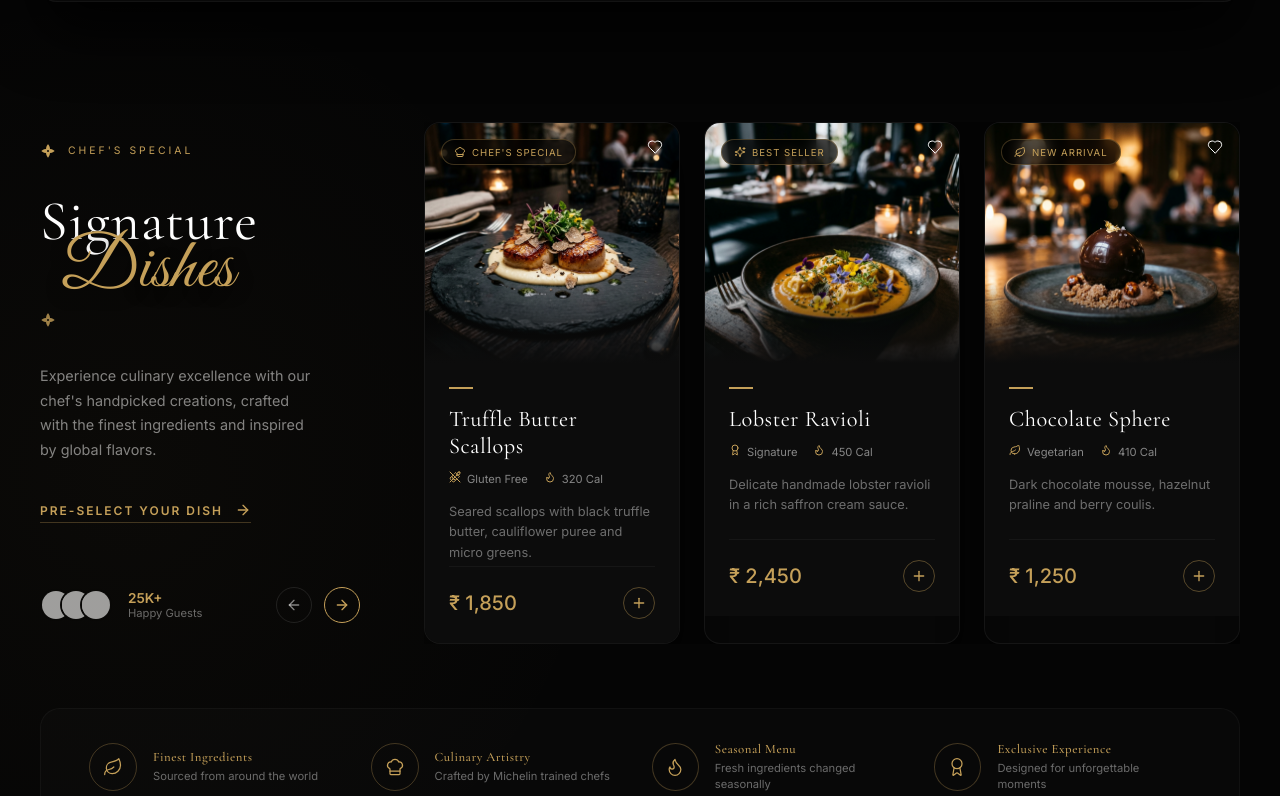
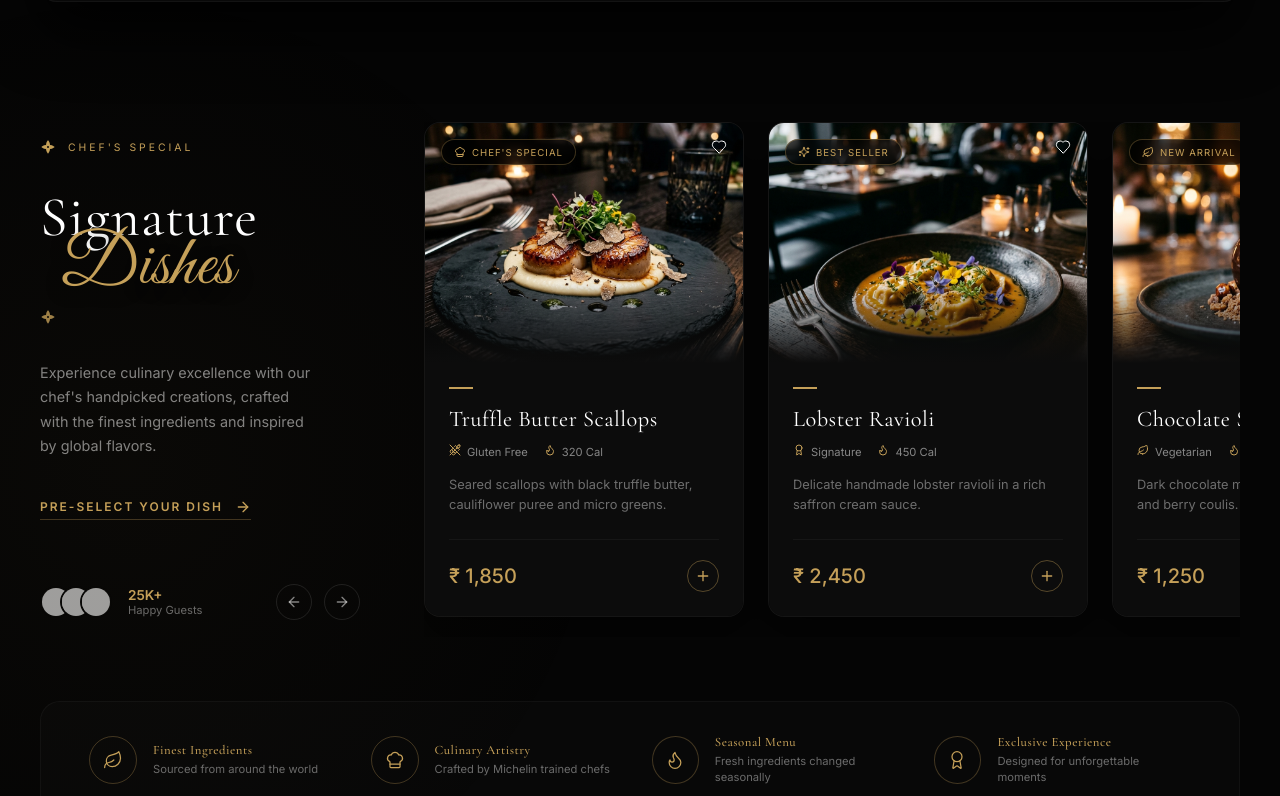
Before and after one commit to rahul4172/Savora, a React (Vite) app: page / in a window 1280 px wide. Shown: the part 944-1740 px from the top of the page. Built offline with nearby package versions, Linux system fonts and the light colour scheme; grey boxes are pictures that could not be loaded.

Commit message:
Replace Framer Motion drag with native touch scroll for Specialties

```diff
--- a/src/components/SpecialtiesSection.module.css
+++ b/src/components/SpecialtiesSection.module.css
@@ -181,19 +181,25 @@
 
 /* Right Column - Cards */
 .carouselWrapper {
-  overflow: hidden;
+  overflow-x: auto;
+  overflow-y: hidden;
   width: 100%;
+  scrollbar-width: none;
+  -webkit-overflow-scrolling: touch;
+  scroll-snap-type: x mandatory;
+  padding-bottom: 20px;
 }
+.carouselWrapper::-webkit-scrollbar { display: none; }
 
 .rightCol {
   display: flex;
   gap: 24px;
-  width: 100%; /* For relative width calc */
+  width: max-content;
 }
 
 .dishCard {
-  /* Exactly 1/3 of the container width minus the gap */
-  flex: 0 0 calc((100% - 48px) / 3);
+  flex: 0 0 320px;
+  scroll-snap-align: start;
   background: rgba(12, 12, 12, 0.4);
   border: 1px solid rgba(255, 255, 255, 0.06);
   border-radius: 16px;
--- a/src/components/SpecialtiesSection.tsx
+++ b/src/components/SpecialtiesSection.tsx
@@ -1,5 +1,5 @@
-import { useState } from 'react';
-import { motion } from 'framer-motion';
+import { useState, useRef } from 'react';
+import { motion, useScroll } from 'framer-motion';
 import { Link } from 'react-router-dom';
 import styles from './SpecialtiesSection.module.css';
 import { ArrowRight, ArrowLeft, Heart, Flame, WheatOff, Leaf, ChefHat, Award, Plus, Sparkles } from 'lucide-react';
@@ -111,14 +111,18 @@ const features = [
 ];
 
 export default function SpecialtiesSection() {
-  const [currentIndex, setCurrentIndex] = useState(0);
-  const maxIndex = Math.max(0, dishes.length - 3);
+  const containerRef = useRef<HTMLDivElement>(null);
+  const carouselRef = useRef<HTMLDivElement>(null);
 
-  const nextSlide = () => setCurrentIndex(prev => Math.min(prev + 1, maxIndex));
-  const prevSlide = () => setCurrentIndex(prev => Math.max(prev - 1, 0));
+  const scrollContainer = (direction: 'left' | 'right') => {
+    if (carouselRef.current) {
+      const scrollAmount = direction === 'left' ? -350 : 350;
+      carouselRef.current.scrollBy({ left: scrollAmount, behavior: 'smooth' });
+    }
+  };
 
   return (
-    <section className={styles.section}>
+    <section className={styles.section} ref={containerRef}>
       {/* Background Floral Overlay (simulated with large faint script or gradient) */}
       <div className={styles.bgGlow}></div>
 
@@ -154,8 +158,7 @@ export default function SpecialtiesSection() {
             <Link to="/menu" className={styles.linkMenu}>
               PRE-SELECT YOUR DISH <ArrowRight size={16} />
             </Link>
-
-            <div className={styles.socialAndNav}>
+             <div className={styles.socialAndNav}>
               <div className={styles.socialProof}>
                 <div className={styles.avatars}>
                   <img src="https://images.unsplash.com/photo-1534528741775-53994a69daeb?q=80&w=100&auto=format&fit=crop" alt="Guest" />
@@ -170,14 +173,14 @@ export default function SpecialtiesSection() {
 
               <div className={styles.navControls}>
                 <button
-                  className={currentIndex === 0 ? styles.navBtn : styles.navBtnActive}
-                  onClick={prevSlide}
+                  className={styles.navBtn}
+                  onClick={() => scrollContainer('left')}
                 >
                   <ArrowLeft size={16} />
                 </button>
                 <button
-                  className={currentIndex === maxIndex ? styles.navBtn : styles.navBtnActive}
-                  onClick={nextSlide}
+                  className={styles.navBtn}
+                  onClick={() => scrollContainer('right')}
                 >
                   <ArrowRight size={16} />
                 </button>
@@ -186,21 +189,8 @@ export default function SpecialtiesSection() {
           </motion.div>
 
           {/* RIGHT COLUMN - Carousel Cards */}
-          <div className={styles.carouselWrapper}>
-            <motion.div
-              className={styles.rightCol}
-              animate={{ x: `calc(-${currentIndex * (100 / 3)}% - ${currentIndex * 8}px)` }}
-              transition={{ duration: 0.6, ease: [0.19, 1, 0.22, 1] }}
-              drag="x"
-              dragConstraints={{ left: 0, right: 0 }}
-              dragElastic={0.2}
-              onDragEnd={(_, { offset }) => {
-                if (offset.x < -50) nextSlide();
-                else if (offset.x > 50) prevSlide();
-              }}
-              style={{ cursor: 'grab' }}
-              whileTap={{ cursor: 'grabbing' }}
-            >
+          <div className={styles.carouselWrapper} ref={carouselRef}>
+            <div className={styles.rightCol}>
               {dishes.map((dish, i) => (
                 <motion.div
                   key={dish.id}
@@ -247,7 +237,7 @@ export default function SpecialtiesSection() {
                 </div>
               </motion.div>
             ))}
-            </motion.div>
+            </div>
           </div>
 
         </div>
```
